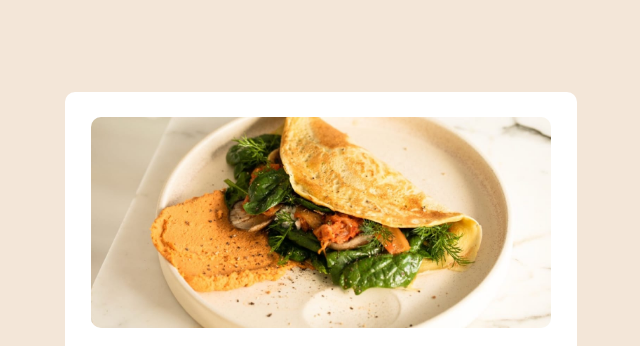
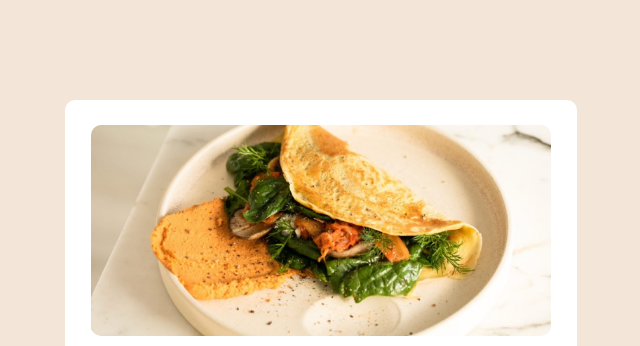
Before and after one commit to ablecj/recipe-frontendMentor, a plain HTML site: page index.html in a window 1280 px wide. Shown: the top 346 px of the page, without its empty margins (319-959 px from the left). Drawn offline with Linux system fonts and the light colour scheme.

Commit message:
css added to the code

```diff
--- a/styles.css
+++ b/styles.css
@@ -6,11 +6,12 @@ body{
 .container{
     width: 100%;
     max-width: 1440px;
-    height: 230vh;
+    height: 100%;
     background-color: hsl(30, 54%, 90%);
     display: flex;
     justify-content: center;
     align-items: center;
+    padding: 100px 0;
 }
 .white_container{
     width: 40%;
```
